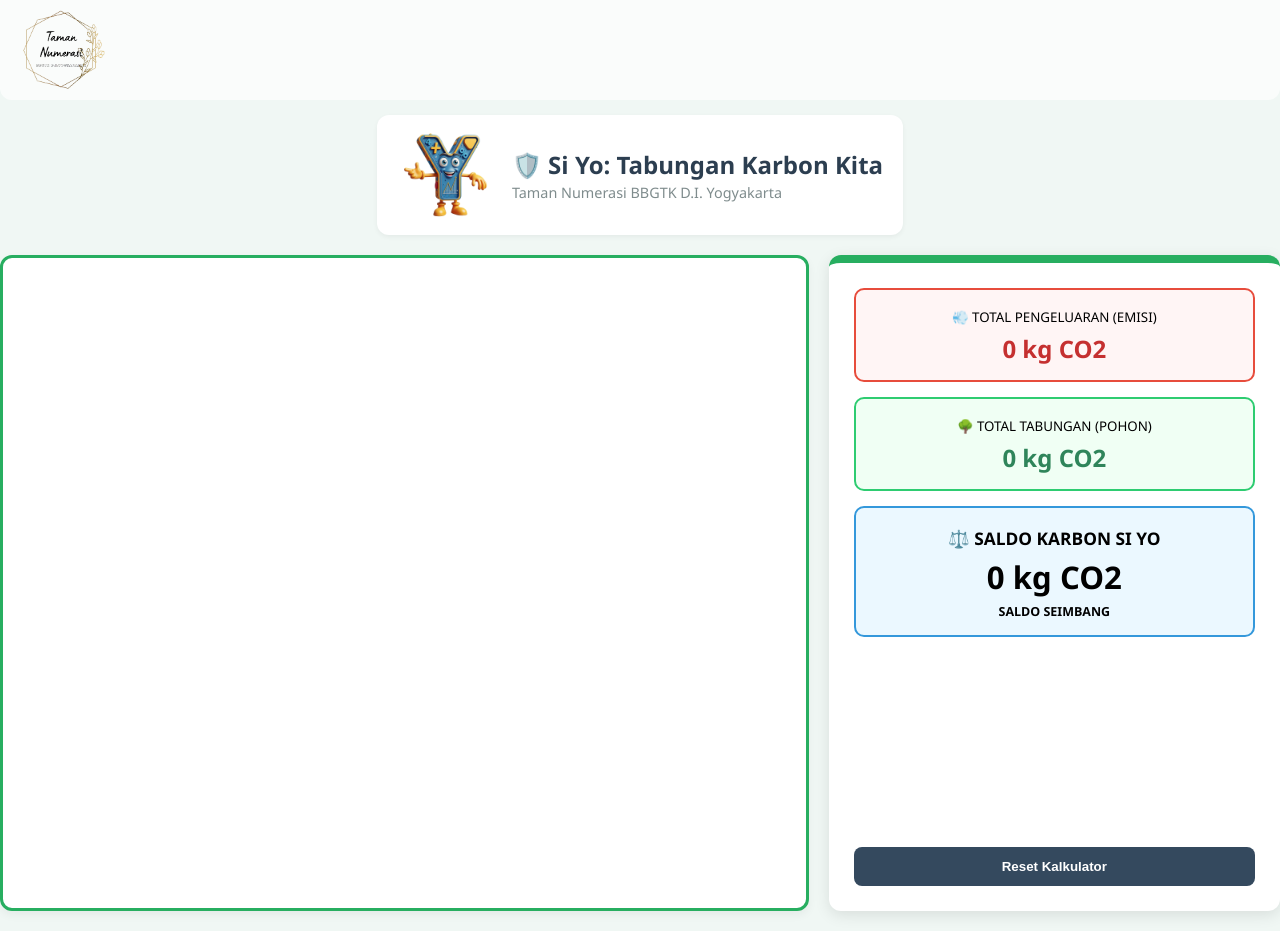
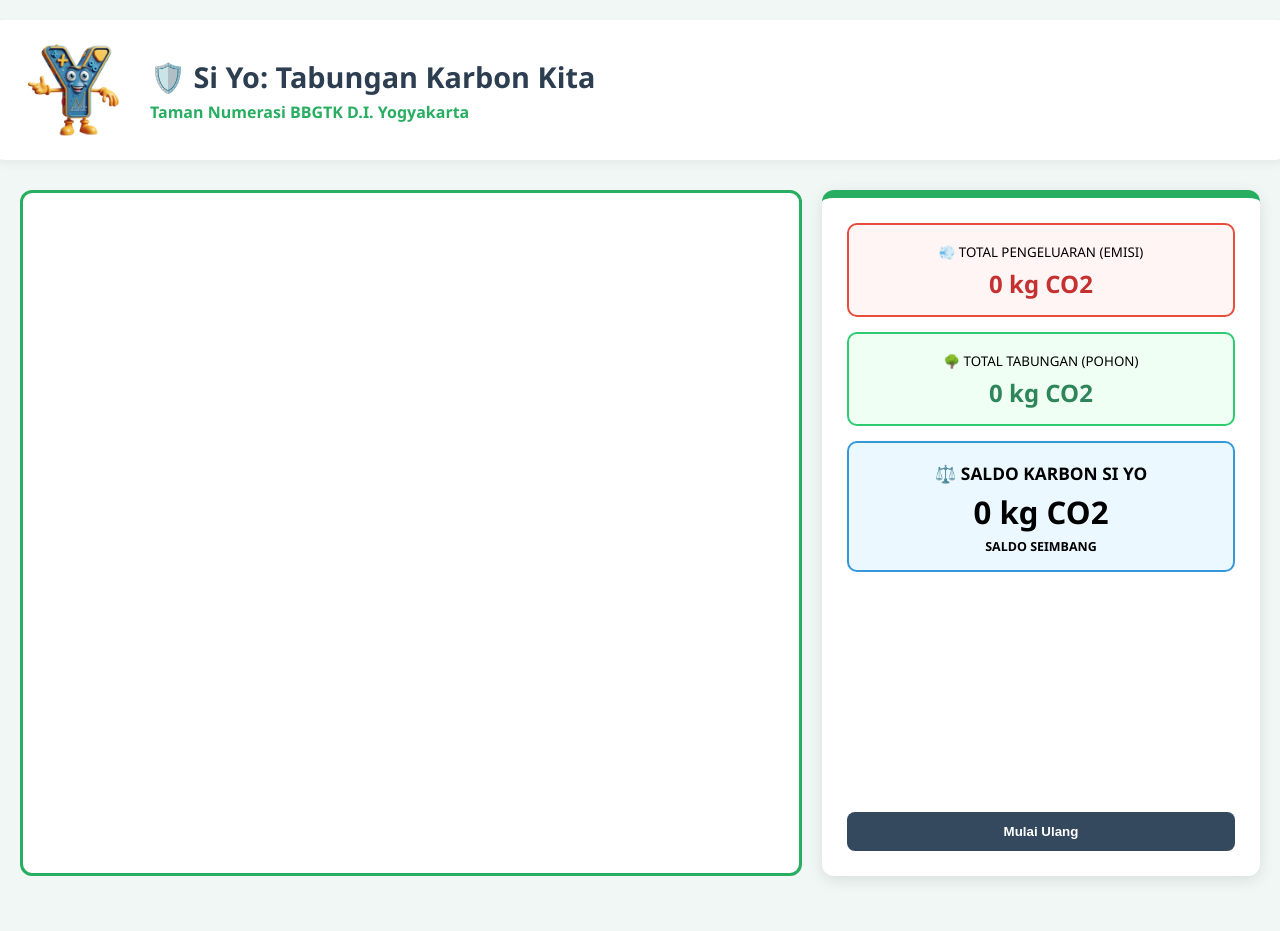
Before and after one commit to jackseparow/jejak-karbon, a plain HTML site: page index.html in a window 1280 px wide. After the commit the page ends 896 px from the top, so only its background shows below. Drawn offline with Linux system fonts and the light colour scheme; a script that the page names is missing.

Commit message:
Update index.html

```diff
--- a/index.html
+++ b/index.html
@@ -5,29 +5,36 @@
     <title>Si Yo: Tabungan Karbon Taman Numerasi</title>
     <script src="https://unpkg.com/blockly/blockly.min.js"></script>
     <style>
-        body { font-family: 'Segoe UI', Tahoma, sans-serif; background: #f0f7f4; display: flex; flex-direction: column; align-items: center; padding: 0; margin: 0; }
+        body { font-family: 'Segoe UI', Tahoma, sans-serif; background: #f0f7f4; display: flex; flex-direction: column; align-items: center; padding: 20px; margin: 0; }
 
-        /* --- 1. Header (Tempat Logo) --- */
-        #header { width: 100%; max-width: 1400px; padding: 10px 20px; display: flex; align-items: center; justify-content: flex-start; box-sizing: border-box; background: rgba(255,255,255,0.7); border-radius: 0 0 12px 12px; margin-bottom: 5px;}
-        .logo { height: 80px; width: auto; } /* Sesuaikan tinggi logo BBGTK */
+        /* --- 1. Title Area (Tempat Maskot & Judul) --- */
+        #title-container {
+            display: flex;
+            align-items: center;
+            gap: 20px;
+            margin-bottom: 20px;
+            background: white;
+            padding: 15px 30px;
+            border-radius: 15px;
+            box-shadow: 0 4px 10px rgba(0,0,0,0.05);
+            width: 100%;
+            max-width: 1240px;
+        }
+        .maskot { height: 110px; width: auto; }
+        #title-text-area { display: flex; flex-direction: column; text-align: left; }
+        h2 { color: #2c3e50; margin: 0; font-size: 1.8em; }
+        .sub-h2 { color: #27ae60; margin-top: 5px; margin-bottom: 0; font-weight: bold; }
 
-        /* --- 2. Title Area (Tempat Maskot & Judul) --- */
-        #title-container { display: flex; align-items: center; gap: 15px; margin-bottom: 10px; margin-top: 10px; background: white; padding: 10px 20px; border-radius: 12px; box-shadow: 0 2px 5px rgba(0,0,0,0.05); }
-        .maskot { height: 100px; width: auto; } /* Sesuaikan tinggi maskot Si Yo */
-        #title-text-area { display: flex; flex-direction: column; text-align: left; }
-        h2 { color: #2c3e50; margin: 0; }
-        .sub-h2 { color: #7f8c8d; margin-top: 2px; margin-bottom: 0; font-size: 0.9em; }
-
-        /* --- 3. Main Content Layout --- */
-        #main-container { display: flex; gap: 20px; width: 100%; max-width: 1300px; margin-top: 10px; margin-bottom: 20px; }
-        #blocklyDiv { height: 650px; flex: 2; border: 3px solid #27ae60; border-radius: 12px; background: white; box-shadow: 0 4px 10px rgba(0,0,0,0.05); }
+        /* --- 2. Main Content Layout --- */
+        #main-container { display: flex; gap: 20px; width: 100%; max-width: 1300px; margin-top: 10px; }
+        #blocklyDiv { height: 680px; flex: 2; border: 3px solid #27ae60; border-radius: 12px; background: white; }
         #sidebar { flex: 1; background: white; padding: 25px; border-radius: 12px; box-shadow: 0 4px 15px rgba(0,0,0,0.1); text-align: center; border-top: 8px solid #27ae60; display: flex; flex-direction: column; }
 
         /* Dashboard Styling */
         .monitor { margin-bottom: 15px; padding: 15px; border-radius: 10px; border: 2px solid #eee; }
         .debt-box { border-color: #e74c3c; background: #fff5f5; }
         .pay-box { border-color: #2ecc71; background: #f0fff4; }
-        .total-box { border-color: #3498db; background: #ebf8ff; font-size: 1.3em; font-weight: bold; margin-bottom: 0; }
+        .total-box { border-color: #3498db; background: #ebf8ff; font-size: 1.3em; font-weight: bold; }
 
         .val { font-size: 1.5em; display: block; margin-top: 5px; }
         button { background: #34495e; color: white; border: none; padding: 12px; width: 100%; border-radius: 8px; cursor: pointer; font-weight: bold; margin-top: auto; }
@@ -36,12 +43,8 @@
 </head>
 <body>
 
-    <div id="header">
-        <img src="logo-bbgtk.png" alt="Logo BBGTK D.I. Yogyakarta" class="logo">
-    </div>
-
     <div id="title-container">
-        <img src="maskot-siyo.png" alt="Si Yo, Maskot Numerasi" class="maskot">
+        <img src="maskot-siyo.png" alt="Si Yo" class="maskot">
         <div id="title-text-area">
             <h2>🛡️ Si Yo: Tabungan Karbon Kita</h2>
             <p class="sub-h2">Taman Numerasi BBGTK D.I. Yogyakarta</p>
@@ -68,7 +71,7 @@
                 <span id="status-txt" style="font-size: 0.6em; display: block; margin-top: 5px;">SALDO SEIMBANG</span>
             </div>
 
-            <button onclick="workspace.clear(); updateUI();">Reset Kalkulator</button>
+            <button onclick="workspace.clear(); updateUI();">Mulai Ulang</button>
         </div>
     </div>
 
@@ -87,9 +90,8 @@
     </xml>
 
     <script>
-        // --- 1. DEFINISI BLOK NESTED ---
+        // --- 1. DEFINISI BLOK ---
         Blockly.defineBlocksWithJsonArray([
-          // Item Transportasi
           {
             "type": "transport_item",
             "message0": "%1 Jarak: %2 km",
@@ -99,31 +101,27 @@
             ],
             "previousStatement": null, "nextStatement": null, "colour": 0
           },
-          // Wadah Pengeluaran
           {
             "type": "debt_container",
-            "message0": "Catatan Pengeluaran Emisi: %1 %2",
+            "message0": "Daftar Pengeluaran Emisi: %1 %2",
             "args0": [{ "type": "input_dummy" }, { "type": "input_statement", "name": "ITEMS" }],
             "output": "DebtData", "colour": 0
           },
-          // Item Pohon
           {
             "type": "tree_item",
             "message0": "Tanam %1 Luas: %2 Ha",
             "args0": [
-              { "type": "field_dropdown", "name": "TREE", "options": [["🌳 Munggur", "28000"], ["🌽 Jagung", "4000"], ["🌴 Bakau", "25000"], ["🫚 Lengkuas/Kunyit", "2000"]] },
+              { "type": "field_dropdown", "name": "TREE", "options": [["🌳 Munggur", "28000"], ["🌽 Jagung", "4000"], ["🌴 Bakau", "25000"], ["🫚 Kunyit", "2000"]] },
               { "type": "field_number", "name": "AREA", "value": 1 }
             ],
             "previousStatement": null, "nextStatement": null, "colour": 120
           },
-          // Wadah Tabungan
           {
             "type": "pay_container",
             "message0": "Buku Tabungan Pohon: %1 %2",
             "args0": [{ "type": "input_dummy" }, { "type": "input_statement", "name": "ITEMS" }],
             "output": "PayData", "colour": 120
           },
-          // Blok Cek Saldo
           {
             "type": "carbon_balance_nested",
             "message0": "Cek Saldo Si Yo %1 Pengeluaran: %2 %3 Tabungan: %4",
@@ -139,7 +137,6 @@
 
         const workspace = Blockly.inject('blocklyDiv', { toolbox: document.getElementById('toolbox'), trashcan: true });
 
-        // --- 2. LOGIKA PERHITUNGAN ---
         function solveDebt(block) {
             let total = 0;
             let item = block.getInputTargetBlock('ITEMS');
```
